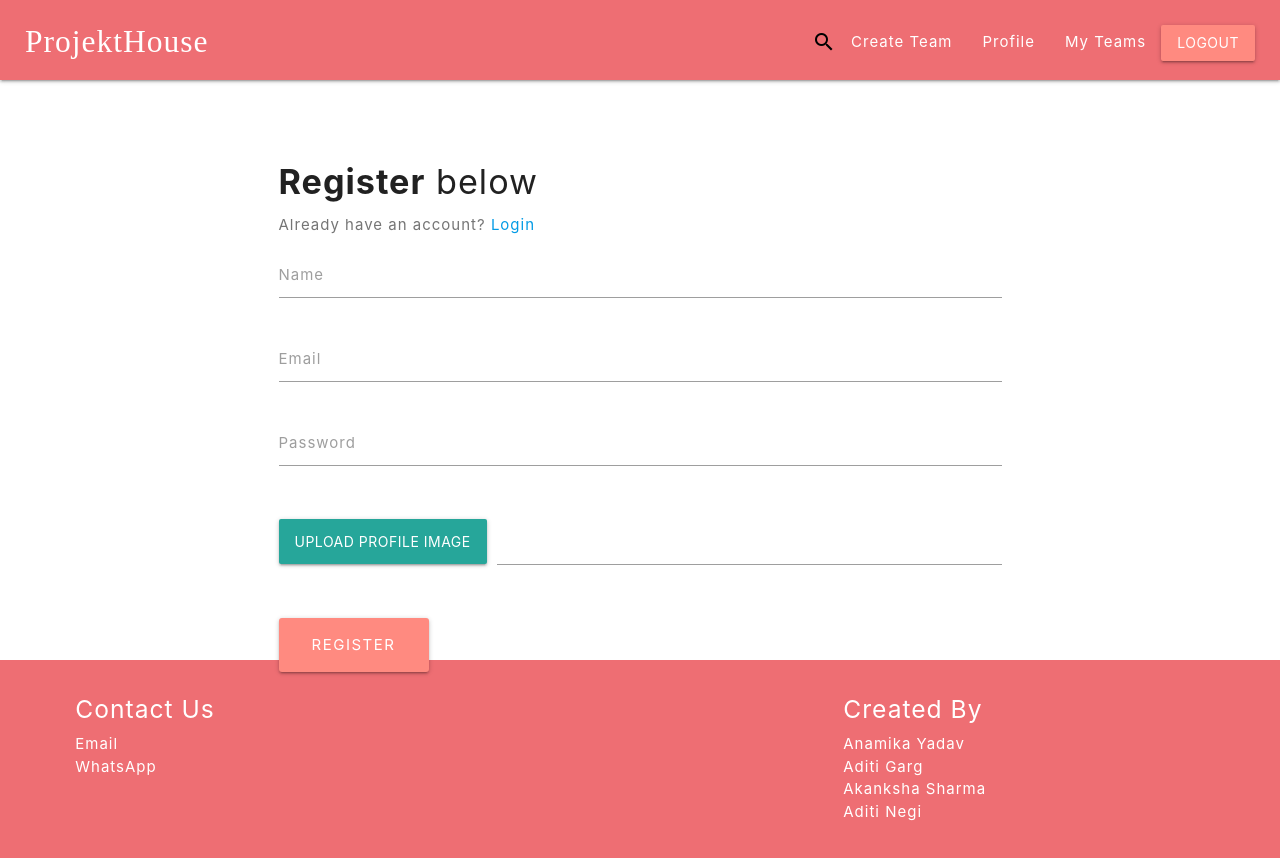
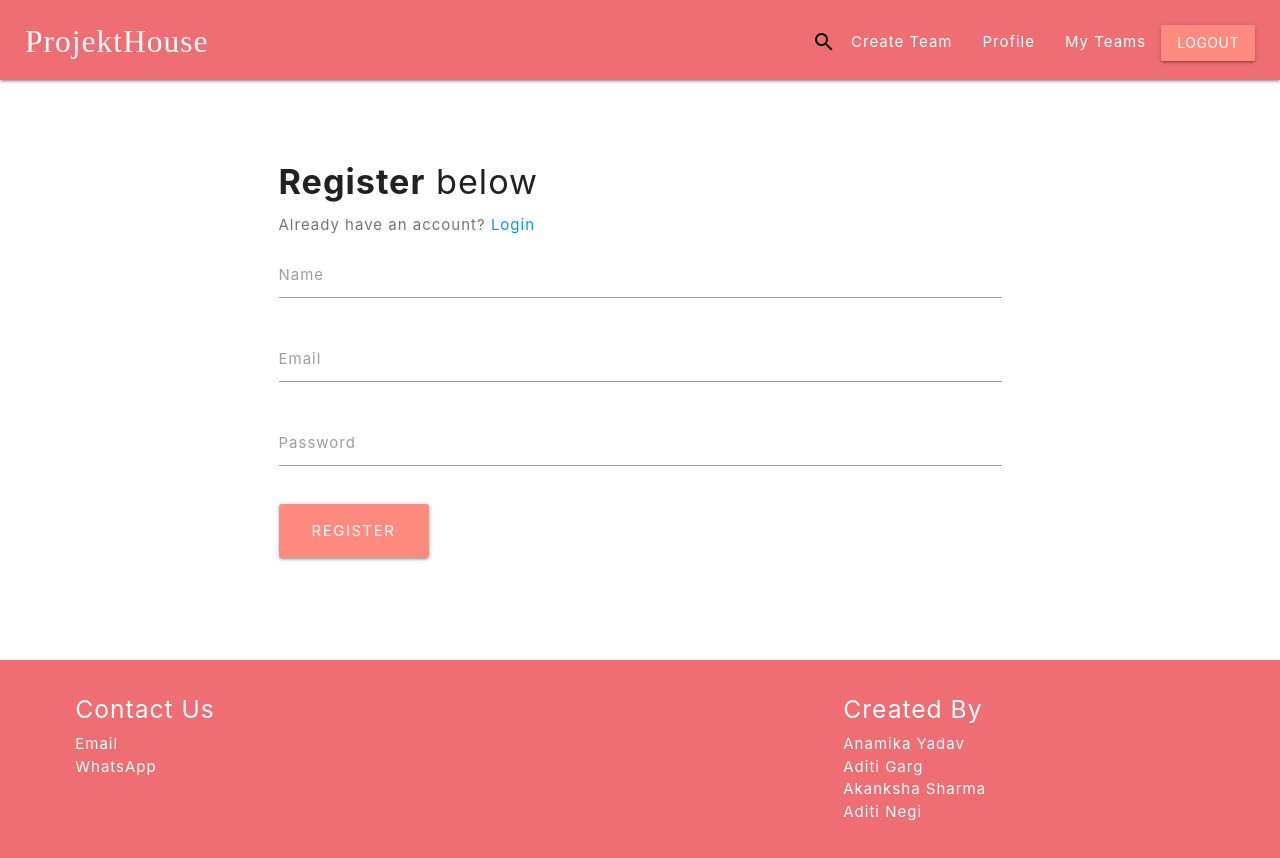
Before and after one commit to anamika7153/ProjektHouse, a React (Create React App) app in the folder client/: page /register in a window 1280 px wide. Built offline with nearby package versions, Linux system fonts and the light colour scheme; sample sign-in values are in the browser's storage; a web font is replaced by a local one.

Commit message:
remove regiser pic

```diff
--- a/client/src/components/screens/Register.js
+++ b/client/src/components/screens/Register.js
@@ -114,7 +114,7 @@
               />
               <label htmlFor="password">Password</label>
             </div>
-            <div className="input-field col s12">
+            {/* <div className="input-field col s12">
               <div className="file-field input-field">
                 <div className="btn">
                   <span>Upload Profile Image</span>
@@ -127,7 +127,7 @@
                   <input className="file-path validate" type="text" />
                 </div>
               </div>
-            </div>
+            </div> */}
 
             <div className="col s12" style={{ paddingLeft: "11.250px" }}>
               <button
```
